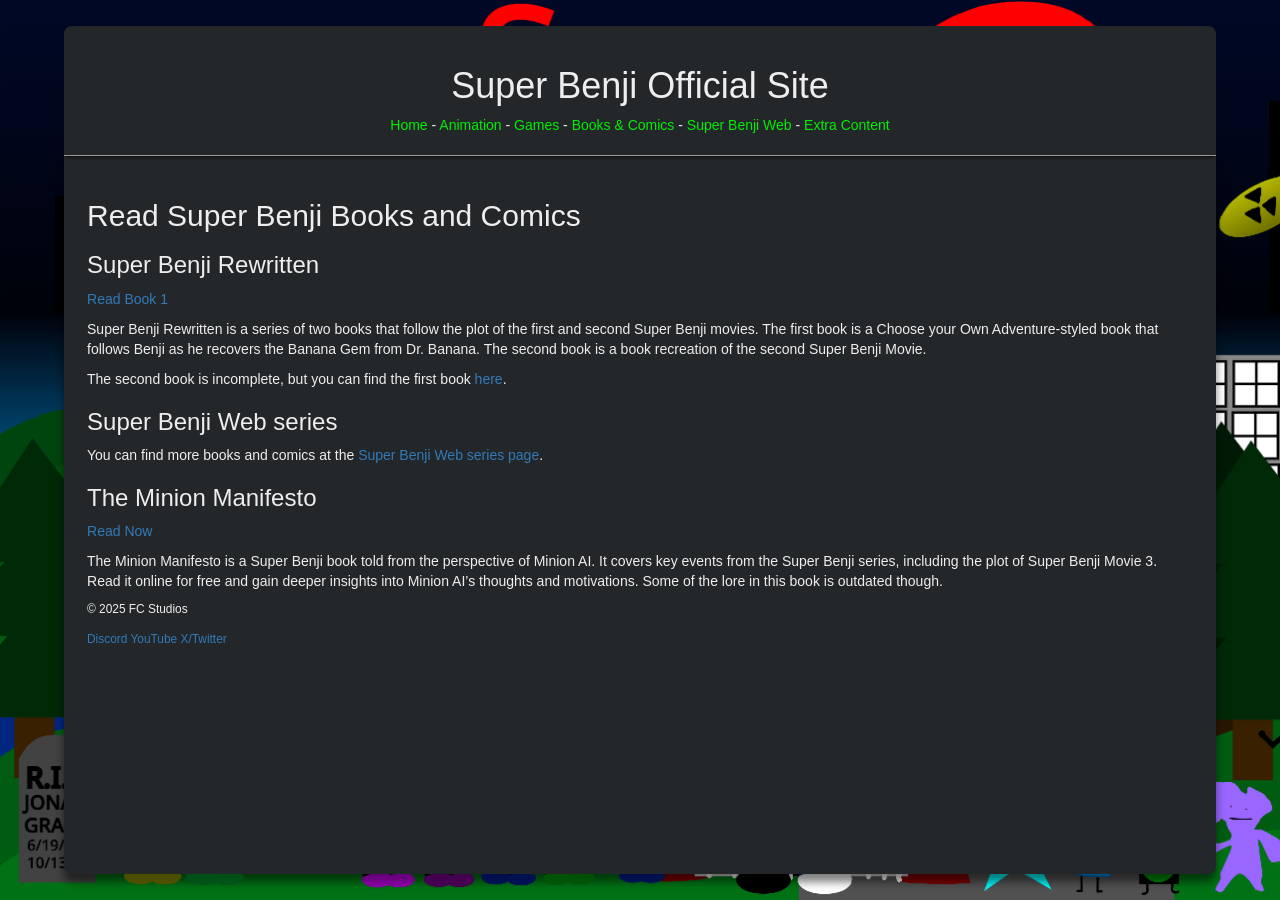
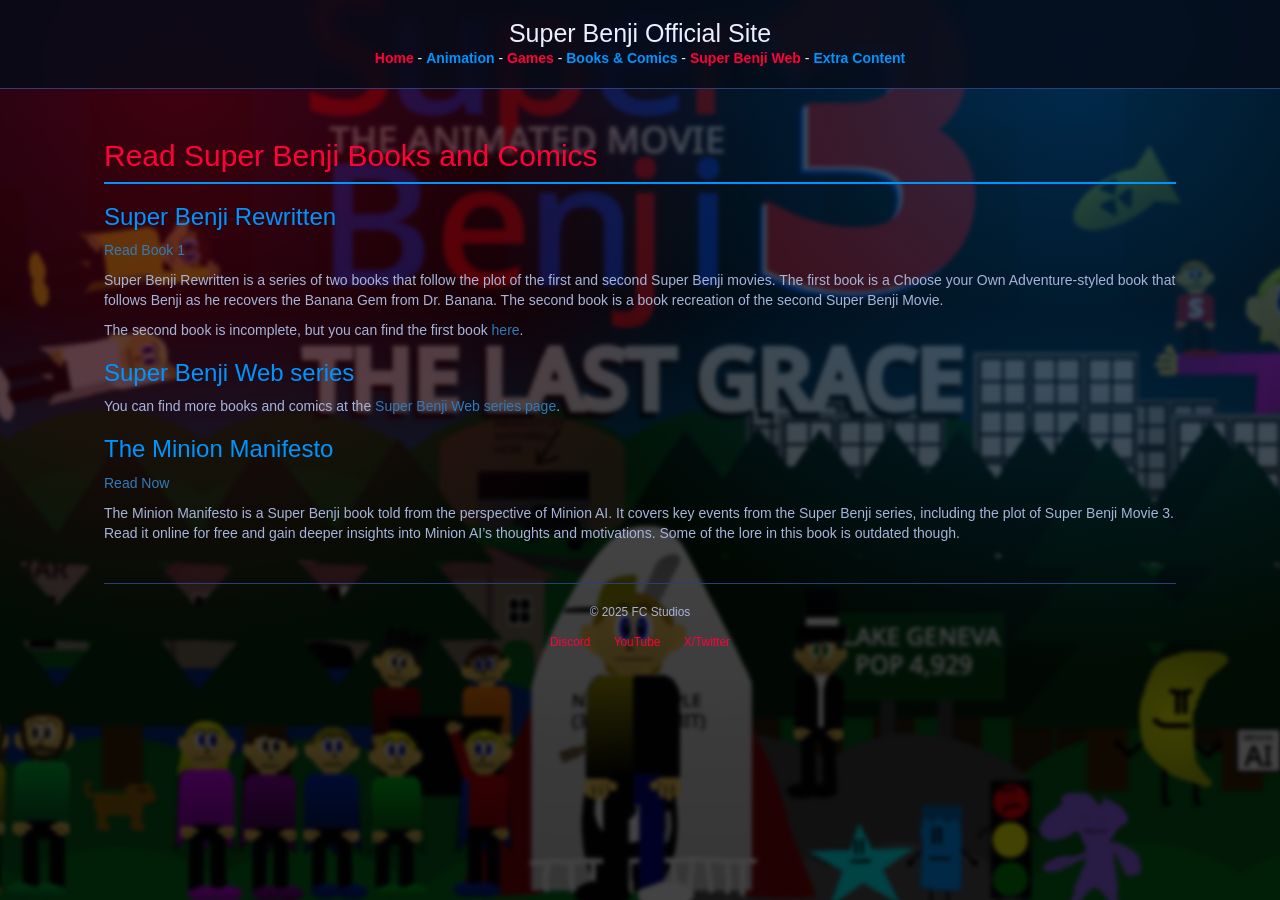
Before and after one commit to familycomicsstudios/Super-Benji-Website, a Jekyll site: the page built from books.html, in a window 1280 px wide. Built offline with Jekyll 4.4.1, drawn with Linux system fonts in a browser that asks for light colours.

Commit message:
Updated website, with new colors and stuff!

```diff
--- a/main.css
+++ b/main.css
@@ -1,16 +1,51 @@
+:root {
+    --ink: #ebefff;
+    --ink-soft: #a7b4da;
+    --sun: #ff0038;
+    --mint: #0094ff;
+    --paper: #040406;
+    --card: #0b0d14;
+    --card-soft: #111525;
+    --edge: #2a3f78;
+    --shadow: 0 18px 40px rgba(0, 0, 0, 0.45);
+    --radius: 12px;
+}
+
+* {
+    box-sizing: border-box;
+}
+
 body {
     margin: 0;
-    padding: 2% 5%; /* Outer padding to show background */
+    padding: 0;
     min-height: 100vh;
-    background: linear-gradient(180deg, rgba(0, 37, 110, 1) 47%, rgba(0, 125, 12, 1) 100%);
-    background-image: url("background.png");
-    background-size: cover;
-    background-repeat: no-repeat;
-    background-attachment: fixed;
-    color: #eeeeee;
+    color: var(--ink);
+    background: var(--paper);
     font-family: "Arial", sans-serif;
-    display: flex;
-    justify-content: center;
+    position: relative;
+}
+
+body::before {
+    content: "";
+    position: fixed;
+    inset: -8px;
+    background: url("background.png") center / cover no-repeat;
+    filter: blur(2px);
+    transform: scale(1.015);
+    z-index: -2;
+    pointer-events: none;
+}
+
+body::after {
+    content: "";
+    position: fixed;
+    inset: 0;
+    background:
+        radial-gradient(circle at 14% 8%, rgba(255, 0, 56, 0.25), transparent 42%),
+        radial-gradient(circle at 84% 6%, rgba(0, 148, 255, 0.28), transparent 45%),
+        rgba(2, 2, 4, 0.74);
+    z-index: -1;
+    pointer-events: none;
 }
 
 /* Shared container for header + main */
@@ -18,33 +53,40 @@ body {
     display: flex;
     flex-direction: column;
     flex: 1;
-    max-width: 1200px; /* Keeps it from stretching too wide */
     width: 100%;
+    position: relative;
+    z-index: 0;
 }
 
 /* Sticky header that matches main width */
 header {
     position: sticky;
     top: 0;
-    z-index: 1000;
-    background-color: #23272A;
+    z-index: 50;
+    background: rgba(5, 12, 24, 0.82);
+    border-bottom: 1px solid var(--edge);
+    backdrop-filter: blur(8px);
+    text-align: center;
     padding: 20px;
-    border-bottom: 1px solid #999;
-    text-align: center;
-    box-shadow: 0 4px 2px -2px rgba(0, 0, 0, 0.5);
-    border-radius: 8px 8px 0 0; /* Rounded top corners */
+}
+
+header h1 {
+    color: var(--ink);
+    margin: 0;
+    font-size: 2.5rem;
 }
 
 /* Main content area */
 .main {
     flex: 1;
-    background-color: #23272A;
-    padding: 2%;
+    background: transparent;
+    padding: 2rem 5%;
+    max-width: 1200px;
+    margin: 0 auto;
+    width: 100%;
     box-sizing: border-box;
     overflow-y: auto;
     overflow-x: hidden;
-    box-shadow: 0 8px 8px rgba(0, 0, 0, 0.5);
-    border-radius: 0 0 8px 8px; /* Rounded bottom corners */
 }
 
 /* Responsive images */
@@ -77,12 +119,163 @@ img {
     border: 0;
 }
 
-.btn {
-    margin: 0 2px;
+/* Navigation links */
+.navlink {
+    color: var(--ink-soft);
+    text-decoration: none;
+    transition: color 0.3s ease;
+    font-weight: 600;
 }
 
-.navlink {
-    color: #00ee00;
+.navlink:hover {
+    color: var(--sun);
+}
+
+/* Alternating nav link colors - red, blue, red, blue, etc. */
+nav a:nth-of-type(1) { color: var(--sun); }
+nav a:nth-of-type(1):hover { color: var(--mint); }
+nav a:nth-of-type(2) { color: var(--mint); }
+nav a:nth-of-type(2):hover { color: var(--sun); }
+nav a:nth-of-type(3) { color: var(--sun); }
+nav a:nth-of-type(3):hover { color: var(--mint); }
+nav a:nth-of-type(4) { color: var(--mint); }
+nav a:nth-of-type(4):hover { color: var(--sun); }
+nav a:nth-of-type(5) { color: var(--sun); }
+nav a:nth-of-type(5):hover { color: var(--mint); }
+nav a:nth-of-type(6) { color: var(--mint); }
+nav a:nth-of-type(6):hover { color: var(--sun); }
+
+/* Featured sections styling */
+.featured-section {
+    background: rgba(11, 13, 20, 0.8);
+    border-left: 4px solid var(--sun);
+    padding: 20px;
+    margin: 20px 0;
+    border-radius: var(--radius);
+    box-shadow: 0 10px 30px rgba(0, 0, 0, 0.4);
+    backdrop-filter: blur(4px);
+}
+
+.featured-section p {
+    margin: 12px 0;
+    line-height: 1.7;
+    color: var(--ink-soft);
+}
+
+.featured-section strong {
+    color: var(--sun);
+}
+
+/* Trailer grid for side-by-side layout */
+.trailer-grid {
+    display: grid;
+    grid-template-columns: repeat(auto-fit, minmax(300px, 1fr));
+    gap: 20px;
+    margin: 25px 0;
+    max-width: 1000px;
+    margin-left: auto;
+    margin-right: auto;
+}
+
+.trailer-item {
+    background: rgba(17, 21, 37, 0.9);
+    padding: 15px;
+    border-radius: var(--radius);
+    border: 1px solid var(--edge);
+    backdrop-filter: blur(4px);
+    transition: transform 0.3s ease, box-shadow 0.3s ease;
+}
+
+.trailer-item:hover {
+    transform: translateY(-4px);
+    box-shadow: 0 15px 35px rgba(0, 148, 255, 0.2);
+}
+
+.trailer-item h4 {
+    margin: 0 0 12px 0;
+    color: var(--mint);
+    text-align: center;
+}
+
+/* Video wrapper for better spacing */
+.video-wrapper {
+    margin: 25px auto;
+    border-radius: var(--radius);
+    overflow: hidden;
+    max-width: 1000px;
+    box-shadow: 0 10px 30px rgba(0, 0, 0, 0.4);
+}
+
+/* Learn More section styling */
+.learn-more-section {
+    display: block;
+    margin-top: 30px;
+}
+
+.learn-more-section h3 {
+    color: var(--mint);
+    margin-top: 25px;
+    margin-bottom: 12px;
+    padding-bottom: 10px;
+    border-bottom: 2px solid var(--sun);
+}
+
+.learn-more-section p {
+    line-height: 1.7;
+    color: var(--ink-soft);
+}
+
+/* Button-style links */
+.btn-link {
+    color: var(--sun);
     text-decoration: none;
-    transition: background-color 0.3s, color 0.3s;
+    transition: color 0.3s ease;
+    background: none;
+    padding: 0;
+    border: none;
+    cursor: pointer;
+    font-weight: 600;
 }
+
+.btn-link:hover {
+    color: var(--mint);
+    text-decoration: underline;
+}
+
+/* Enhance headings */
+h2 {
+    color: var(--sun);
+    border-bottom: 2px solid var(--mint);
+    padding-bottom: 10px;
+    margin-top: 30px;
+    margin-bottom: 15px;
+}
+
+h3 {
+    color: var(--mint);
+    margin-bottom: 10px;
+}
+
+p {
+    color: var(--ink-soft);
+}
+
+/* Footer styling */
+footer {
+    margin-top: 40px;
+    padding-top: 20px;
+    border-top: 1px solid var(--edge);
+    color: var(--ink-soft);
+    text-align: center;
+}
+
+footer a {
+    color: var(--sun);
+    text-decoration: none;
+    margin: 0 10px;
+    transition: color 0.3s ease;
+}
+
+footer a:hover {
+    color: var(--mint);
+}
```
Also changed, not shown: games.html (+14 -4 lines), index.html (+47 -17 lines).
